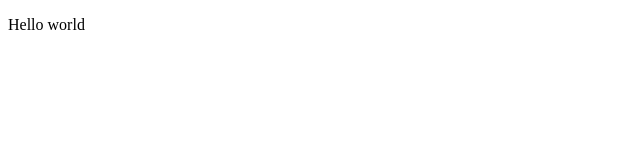
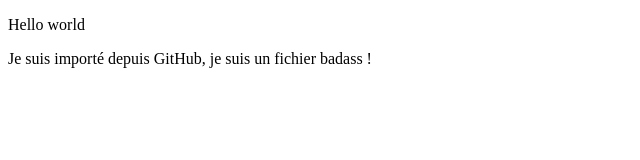
Before and after one commit to Loobs77/test, a plain HTML site: page index.html in a window 1280 px wide. Shown: the whole page, without its empty margins (0-640 px from the left). Drawn offline with Linux system fonts and the light colour scheme.

Commit message:
Update index.html

```diff
--- a/index.html
+++ b/index.html
@@ -8,5 +8,6 @@
 </head>
 <body>
     <p>Hello world</p>
+    <p>Je suis importé depuis GitHub, je suis un fichier badass !</p>
 </body>
 </html>
```
